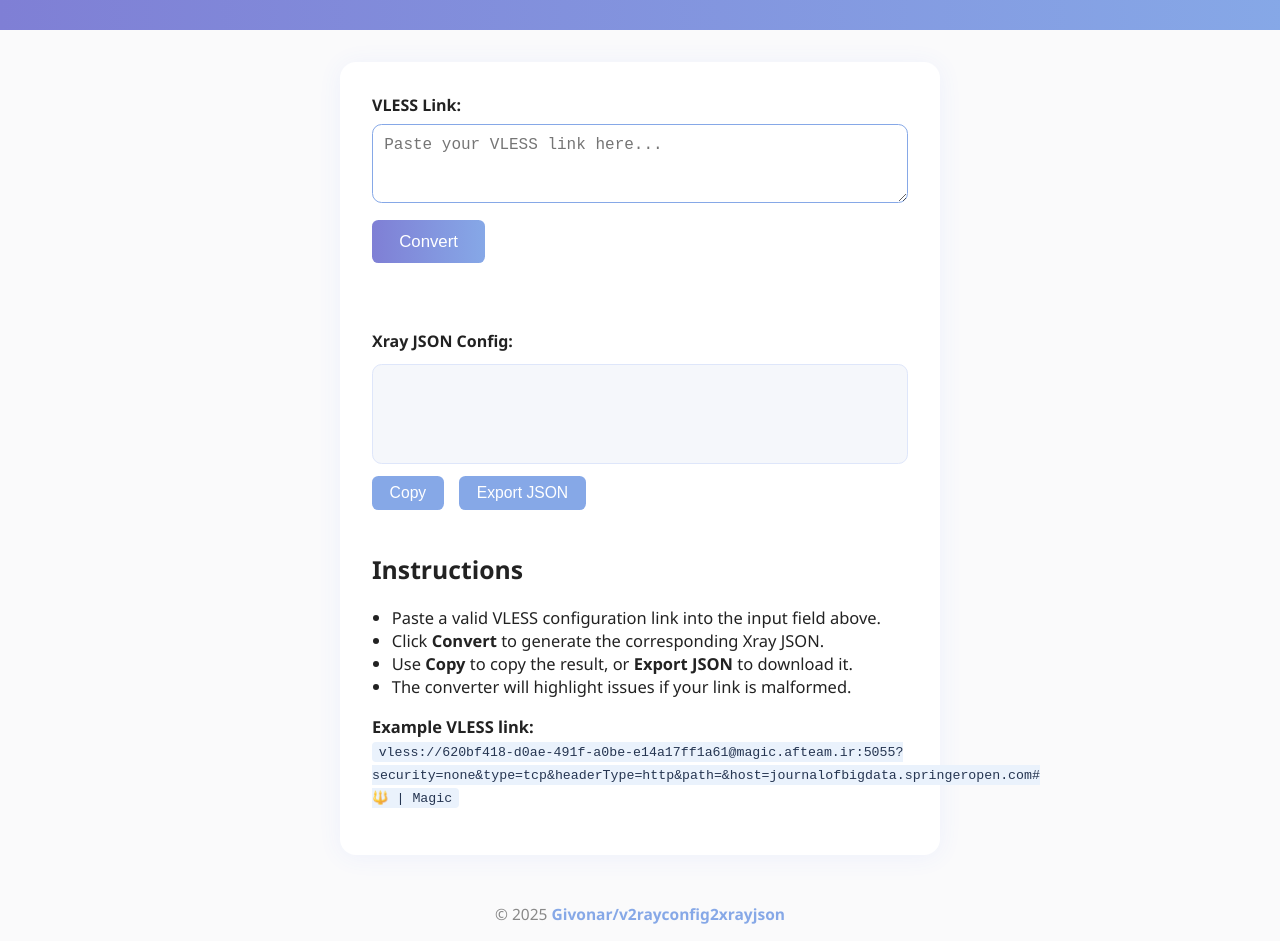
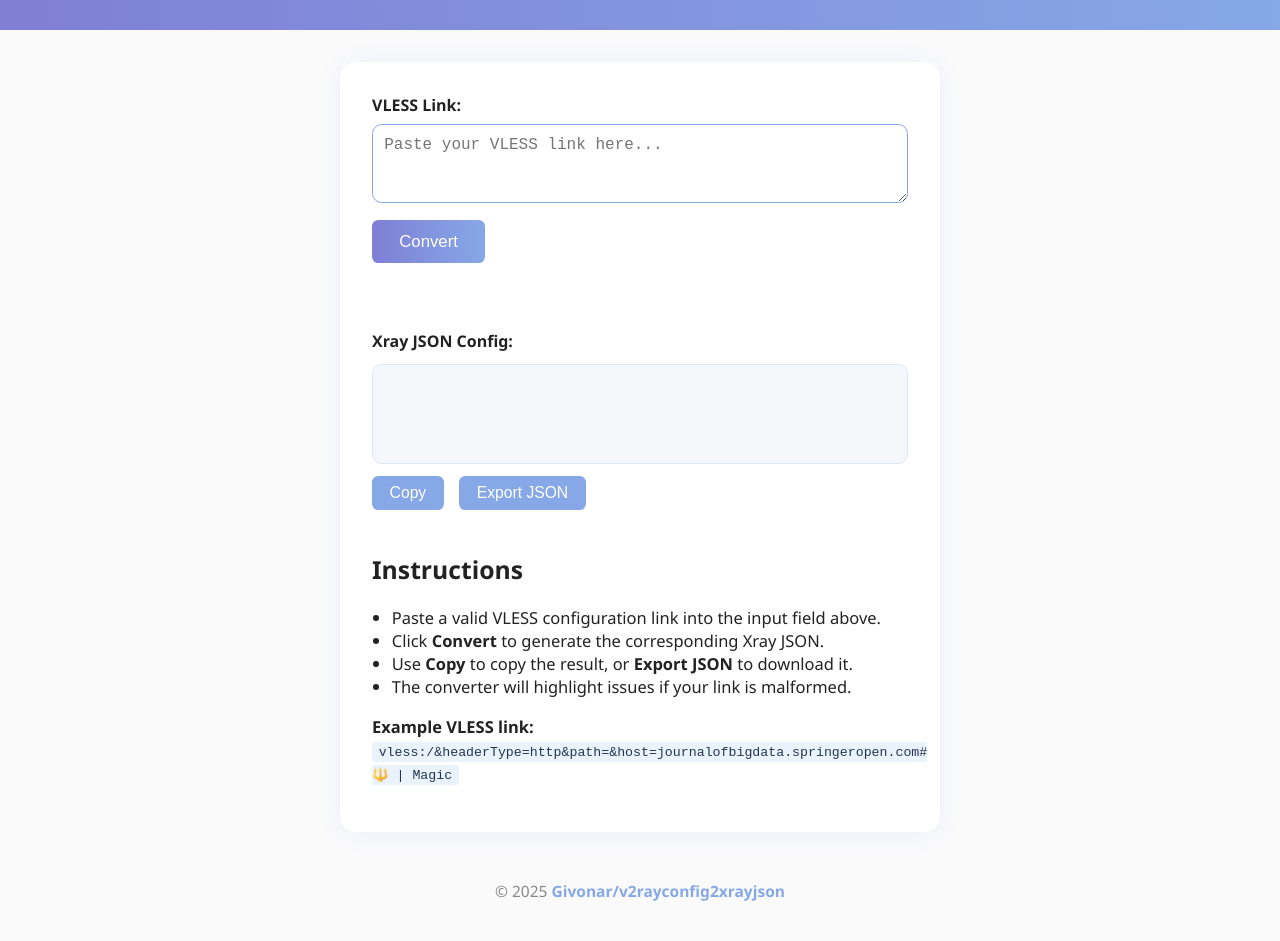
Before and after one commit to Givonar/v2rayconfig2xrayjson, a plain HTML site: page index.html in a window 1280 px wide. Shown: the part 120-1061 px from the top of the page. After the commit the page ends 1038 px from the top, so only its background shows below. Drawn offline with Linux system fonts and the light colour scheme.

Commit message:
Update example VLESS link format in index.html

```diff
--- a/index.html
+++ b/index.html
@@ -39,7 +39,7 @@
             </ul>
             <p>
                 <strong>Example VLESS link:</strong> <br>
-                <code>vless://620bf418-d0ae-491f-a0be-e14a17ff1a61@magic.afteam.ir:5055?security=none&type=tcp&headerType=http&path=&host=journalofbigdata.springeropen.com#🔱 | Magic</code>
+                <code>vless:/&headerType=http&path=&host=journalofbigdata.springeropen.com#🔱 | Magic</code>
             </p>
         </section>
     </main>
```
